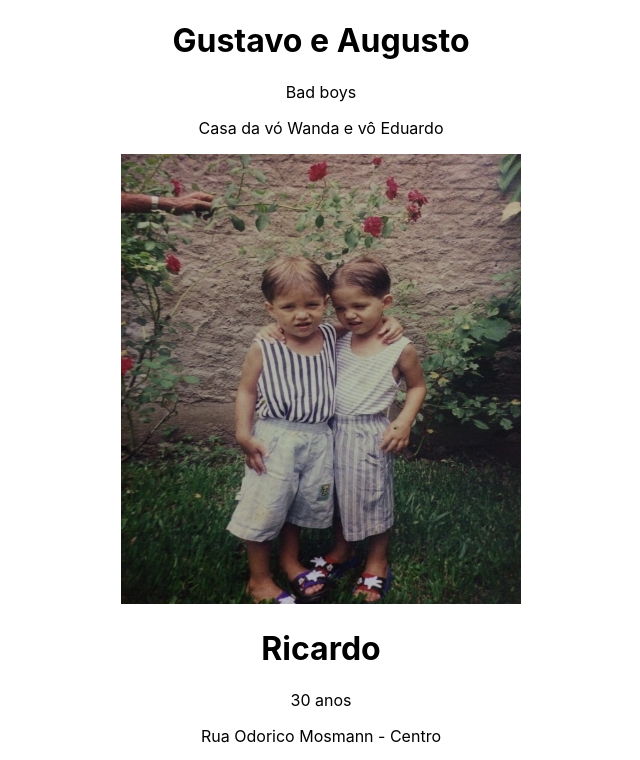
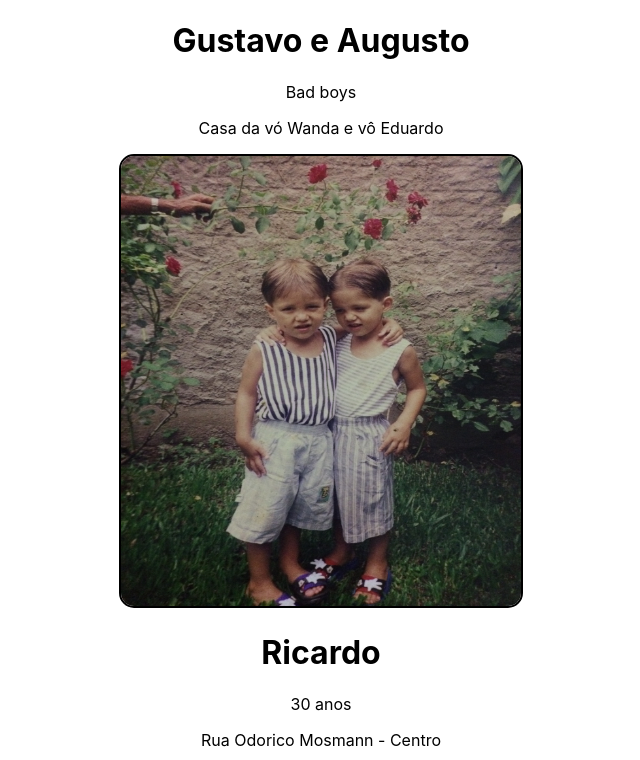
Before and after one commit to guutoreis/Exerc-cios---Gustavo, a React (Create React App) app in the folder newapp/: page / in a window 1280 px wide. Shown: the top 760 px of the page, without its empty margins (319-959 px from the left). Built offline with nearby package versions, Linux system fonts and the light colour scheme.

Commit message:
Alteração no App.css

```diff
--- a/newapp/src/App.css
+++ b/newapp/src/App.css
@@ -10,6 +10,9 @@
 .img {
   height: 450px;
   width: 400px;
+  border-radius: 15px;
+  border: 2px solid;
+  color:black;
 }
 
 @media (prefers-reduced-motion: no-preference) {
```
